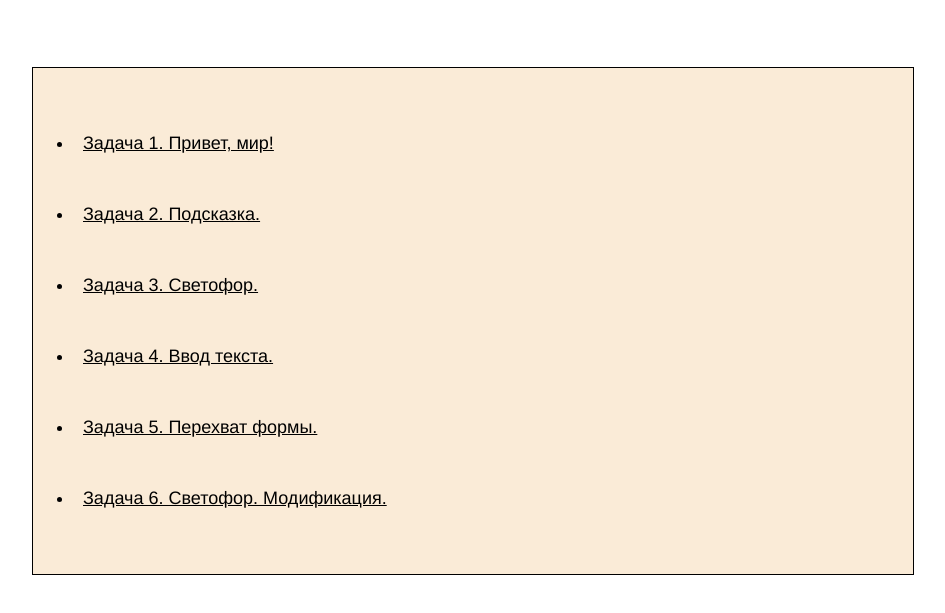
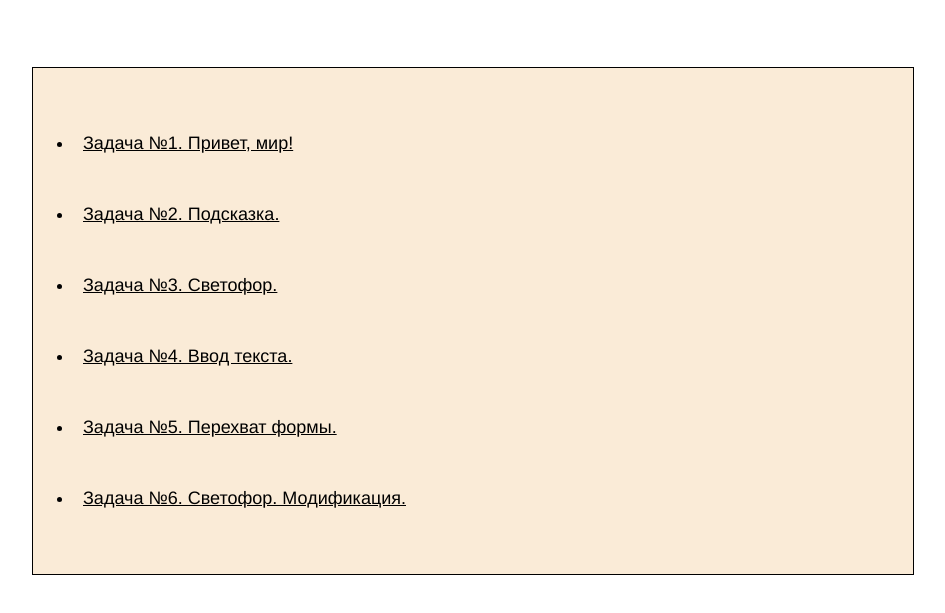
Before and after one commit to SergeyTon/Task_6, a plain HTML site: page index.html in a window 1280 px wide. Shown: the part 129-742 px from the top of the page, without its empty margins (38-983 px from the left). Drawn offline with Linux system fonts and the light colour scheme.

Commit message:
chamge tekst page 1

```diff
--- a/index.html
+++ b/index.html
@@ -12,22 +12,22 @@
   <h1>Практическая работа по теме "Старт в JavaScript".</h1>
   <ul>
     <li>
-      <a href="task1/index.html">Задача 1. Привет, мир!</a>
+      <a href="task1/index.html">Задача №1. Привет, мир!</a>
     </li>
     <li>
-      <a href="task2/index.html">Задача 2. Подсказка.</a>
+      <a href="task2/index.html">Задача №2. Подсказка.</a>
     </li>
     <li>
-      <a href="task3/index.html">Задача 3. Светофор. </a>
+      <a href="task3/index.html">Задача №3. Светофор. </a>
     </li>
     <li>
-      <a href="task4/index.html">Задача 4. Ввод текста. </a>
+      <a href="task4/index.html">Задача №4. Ввод текста. </a>
     </li>
     <li>
-      <a href="task5/index.html">Задача 5. Перехват формы.</a>
+      <a href="task5/index.html">Задача №5. Перехват формы.</a>
     </li>
     <li>
-      <a href="task6/index.html">Задача 6. Светофор. Модификация.</a>
+      <a href="task6/index.html">Задача №6. Светофор. Модификация.</a>
     </li>
   </ul>
 </body>
```
